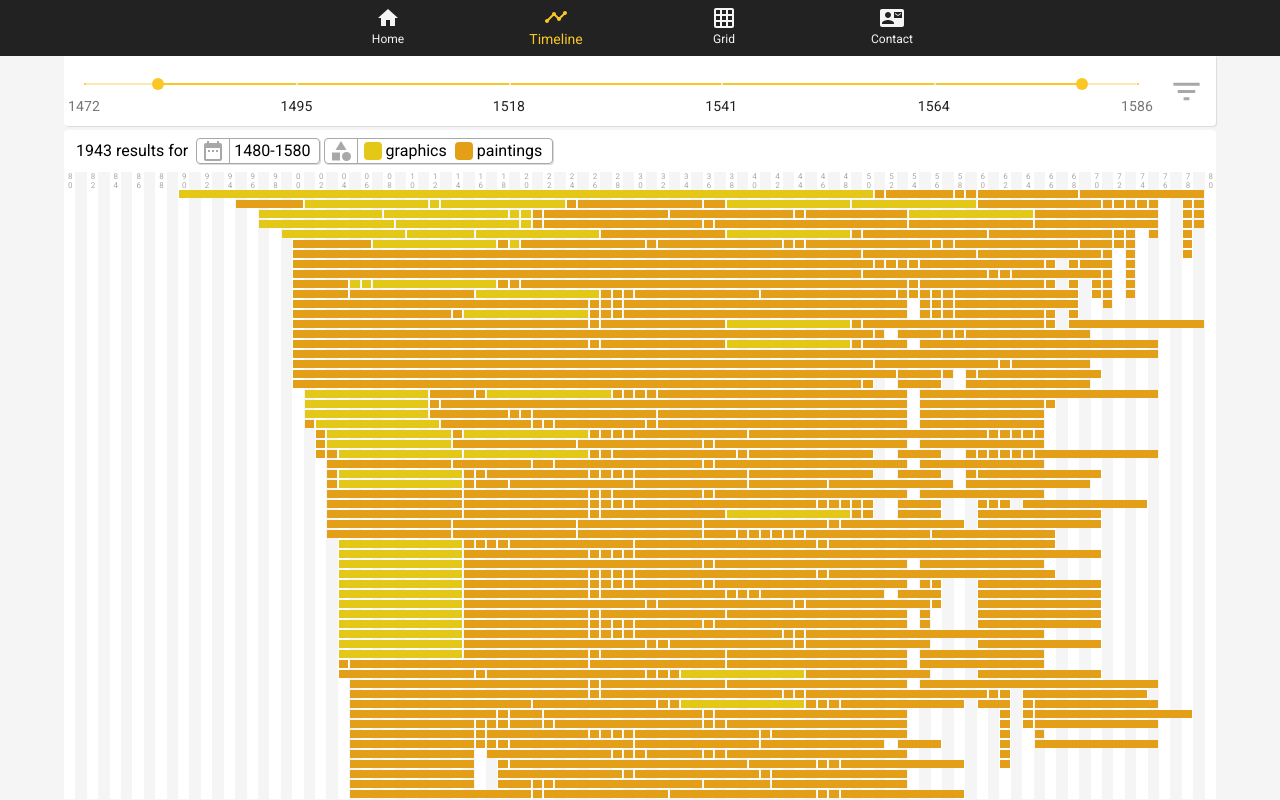
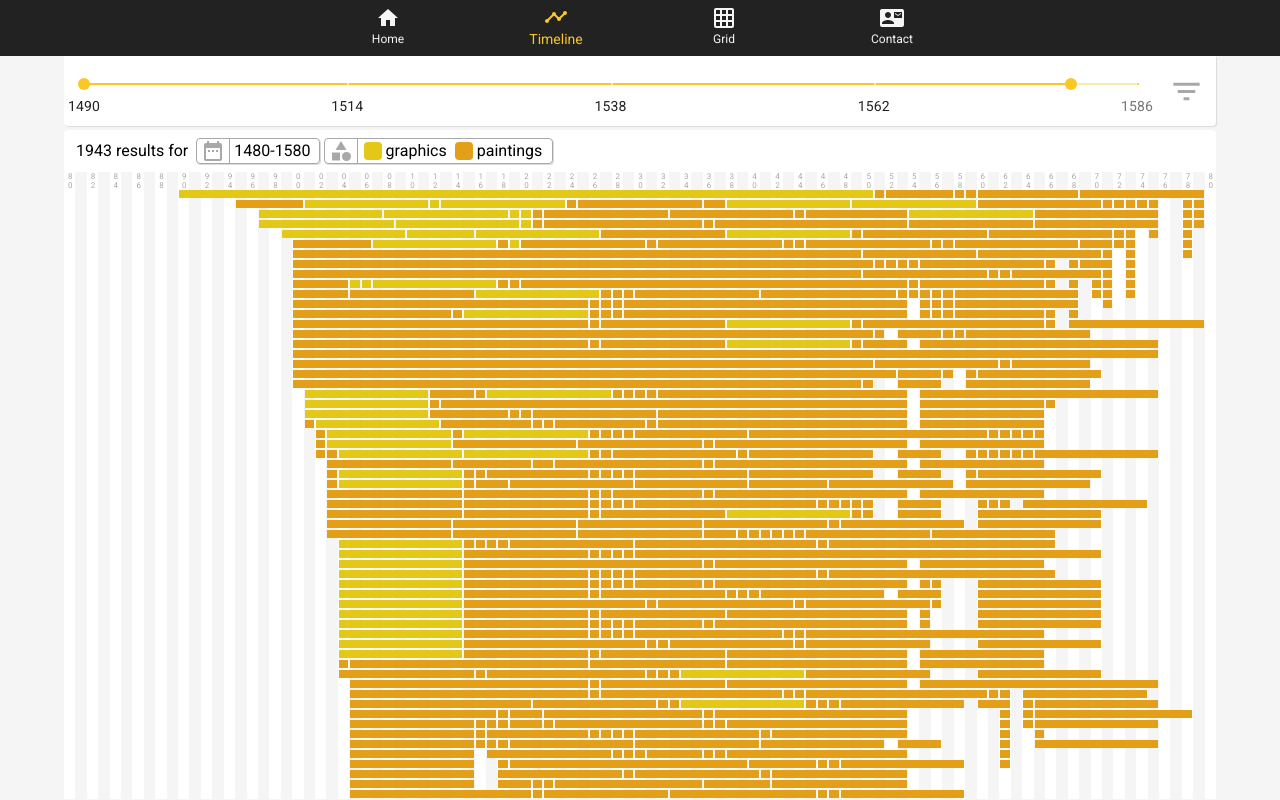
Before and after one commit to d-kuznetsov/cranach-timeline, a Next.js app: page /timeline in a window 1280 px wide. Built offline with nearby package versions, Linux system fonts and the light colour scheme.

Commit message:
use values from constants

```diff
--- a/src/components/RangeSlider/index.tsx
+++ b/src/components/RangeSlider/index.tsx
@@ -5,11 +5,9 @@ import { setPeriod } from "../../redux/actions";
 import Slider, { Mark } from "@material-ui/core/Slider";
 import styles from "./RangeSlider.module.scss";
 import { RootState, Period } from "../../redux/types";
+import { PERIOD_MIN_VALUE, PERIOD_MAX_VALUE } from "../../constants";
 
-const PERIOD_MIN_VALUE = 1472;
-const PERIOD_MAX_VALUE = 1586;
-const IMPORTANT_DATES = [1472, 1495, 1518, 1541, 1564, 1586];
-
+const IMPORTANT_DATES = [PERIOD_MIN_VALUE, 1514, 1538, 1562, PERIOD_MAX_VALUE];
 const marks: Array<Mark> = IMPORTANT_DATES.map((year) => {
   return {
     value: year,
```
